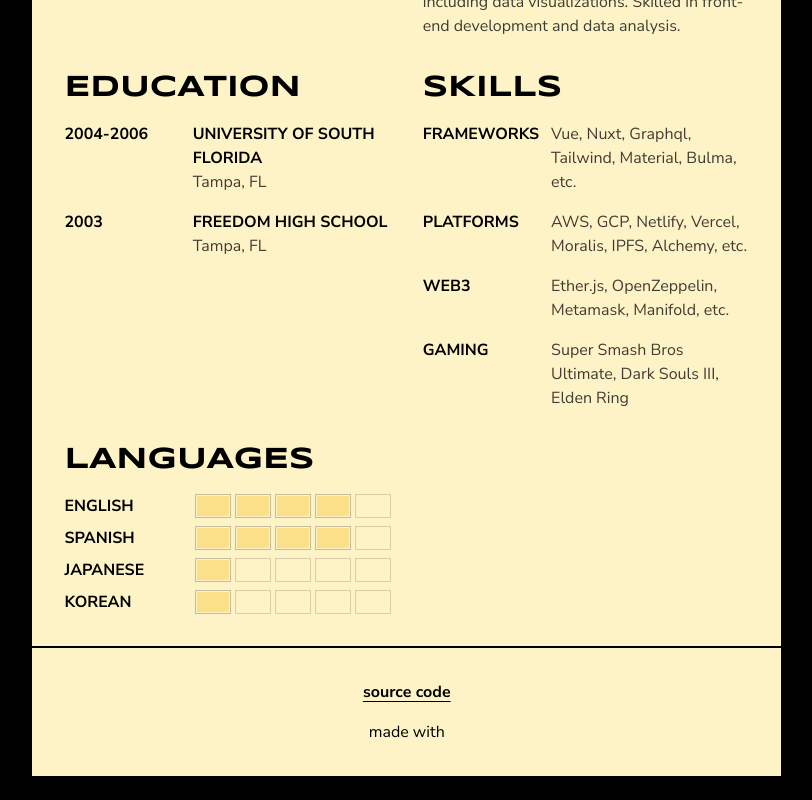
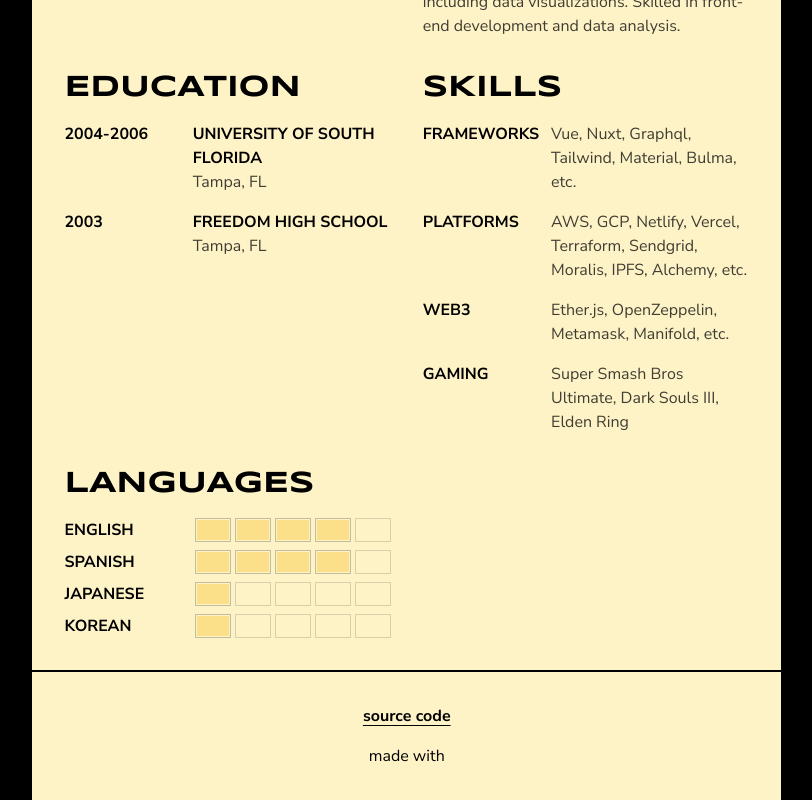
Before and after one commit to krystlc/alex-cv, a Vue app: page / in a window 1280 px wide. Shown: the part 982-1782 px from the top of the page, without its empty margins (371-1183 px from the left). Before the commit the page ends 1758 px from the top, so only its background shows below. Built offline with nearby package versions, Linux system fonts and the light colour scheme; some icons are missing.

Commit message:
adjustments

```diff
--- a/src/views/PageCoverLetter.vue
+++ b/src/views/PageCoverLetter.vue
@@ -64,9 +64,7 @@
                 delivering high-quality solutions. My strong proficiency in
                 these technologies allows me to develop innovative and
                 user-friendly applications that meet the demands of today's
-                market. Whether I am working on a complex project or
-                collaborating with a team, I bring a level of technical skill
-                and creativity that is unmatched.
+                market.
               </p>
 
               <p>
--- a/src/views/PageResume.vue
+++ b/src/views/PageResume.vue
@@ -210,7 +210,8 @@ const skillItems: BaseItem[] = [
   },
   {
     heading: "Platforms",
-    subheading: "AWS, GCP, Netlify, Vercel, Moralis, IPFS, Alchemy, etc.",
+    subheading:
+      "AWS, GCP, Netlify, Vercel, Terraform, Sendgrid, Moralis, IPFS, Alchemy, etc.",
   },
   {
     heading: "Web3",
```
